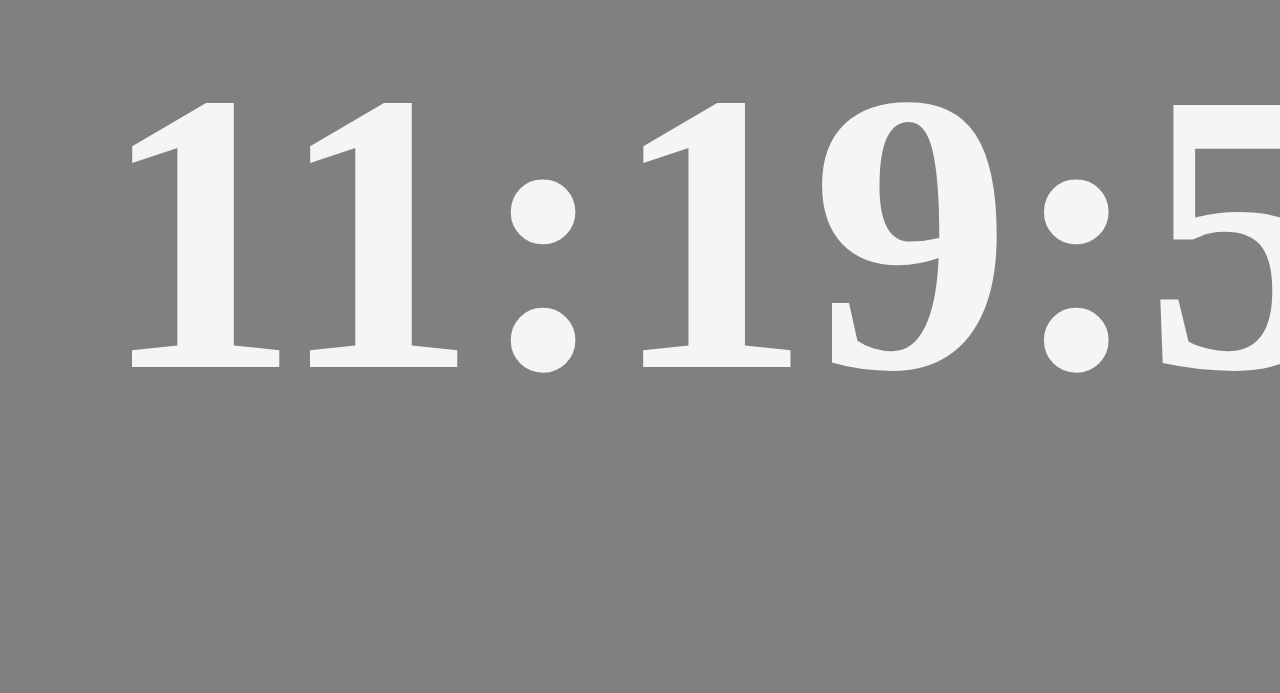
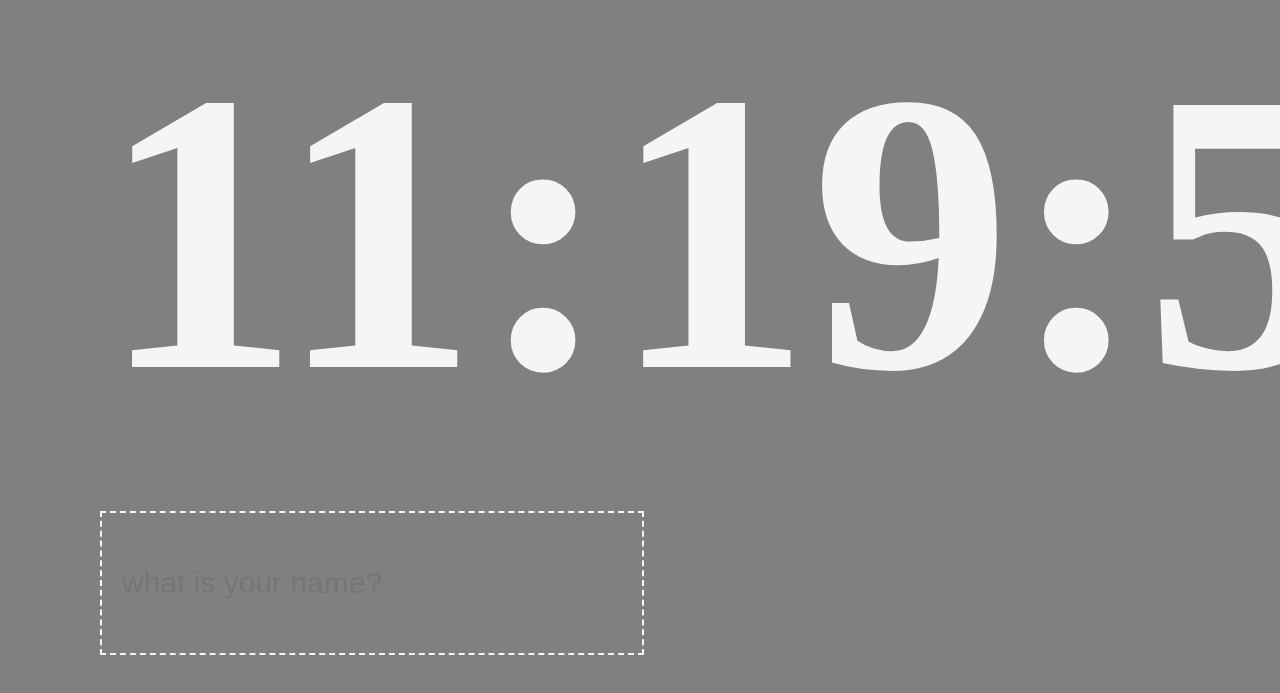
Before and after one commit to DevanEunbeeLee/chrome-app, a plain HTML site: page index.html in a window 1280 px wide. Shown: the part 265-958 px from the top of the page. Drawn offline with Linux system fonts and the light colour scheme.

Commit message:
name input added

```diff
--- /dev/null
+++ b/greeting.js
@@ -0,0 +1,43 @@
+const form = document.querySelector(".js-form"),
+    input = form.querySelector("input"),
+    greeting = document.querySelector(".js-greetings");
+
+const USER_LS = "currentUser"
+    SHOWING_CN = "showing";
+
+function saveName(text){
+    localStorage.setItem(USER_LS, text);
+}
+
+function handleSubmit(event){
+    event.preventDefault();
+    const currentValue = input.value;
+    paintGreeting(currentValue);
+    saveName(currentValue);
+}
+
+function askForName(){
+    form.classList.add(SHOWING_CN);
+    form.addEventListener("submit", handleSubmit);
+}
+
+function paintGreeting(text){
+    form.classList.remove(SHOWING_CN);
+    greeting.classList.add(SHOWING_CN);
+    greeting.innerText = `Hello, ${text} !`;
+}
+
+function loadName(){
+    const currentUser = localStorage.getItem(USER_LS);
+    if(currentUser === null){
+        askForName();
+    } else {
+        paintGreeting(currentUser);
+    }
+}
+
+function init(){
+    loadName();
+}
+
+init();
--- a/index.css
+++ b/index.css
@@ -1,3 +1,6 @@
+.btn {
+    cursor: pointer;
+}
 body {
     background-color: gray;
     color: whitesmoke;
@@ -6,3 +9,26 @@ body {
 h1 {
     font-size: 400px;
 }
+.js-form input {
+    width: 500px;
+    height: 100px;
+    padding: 20px;
+    background-color: transparent;
+    border-color: whitesmoke;
+    border-style: dashed;
+    font-size: 30px;
+    color: whitesmoke;
+}
+.form,
+.greetings {
+    display: none;
+}
+.showing {
+    display: block;
+    color: whitesmoke;
+    font-size: 50px;
+    margin-top: -220px;
+}
+.clicked {
+    color: whitesmoke;
+}
--- a/index.html
+++ b/index.html
@@ -10,6 +10,11 @@
     <div class="js-clock">
         <h1>00:00</h1>
     </div>
+    <form class="js-form form">
+        <input type="text" placeholder="what is your name?">
+    </form>
+    <h4 class="js-greetings greeings"></h4>
     <script src="clock.js"></script>
+    <script src="greeting.js"></script>
 </body>
 </html>
```
